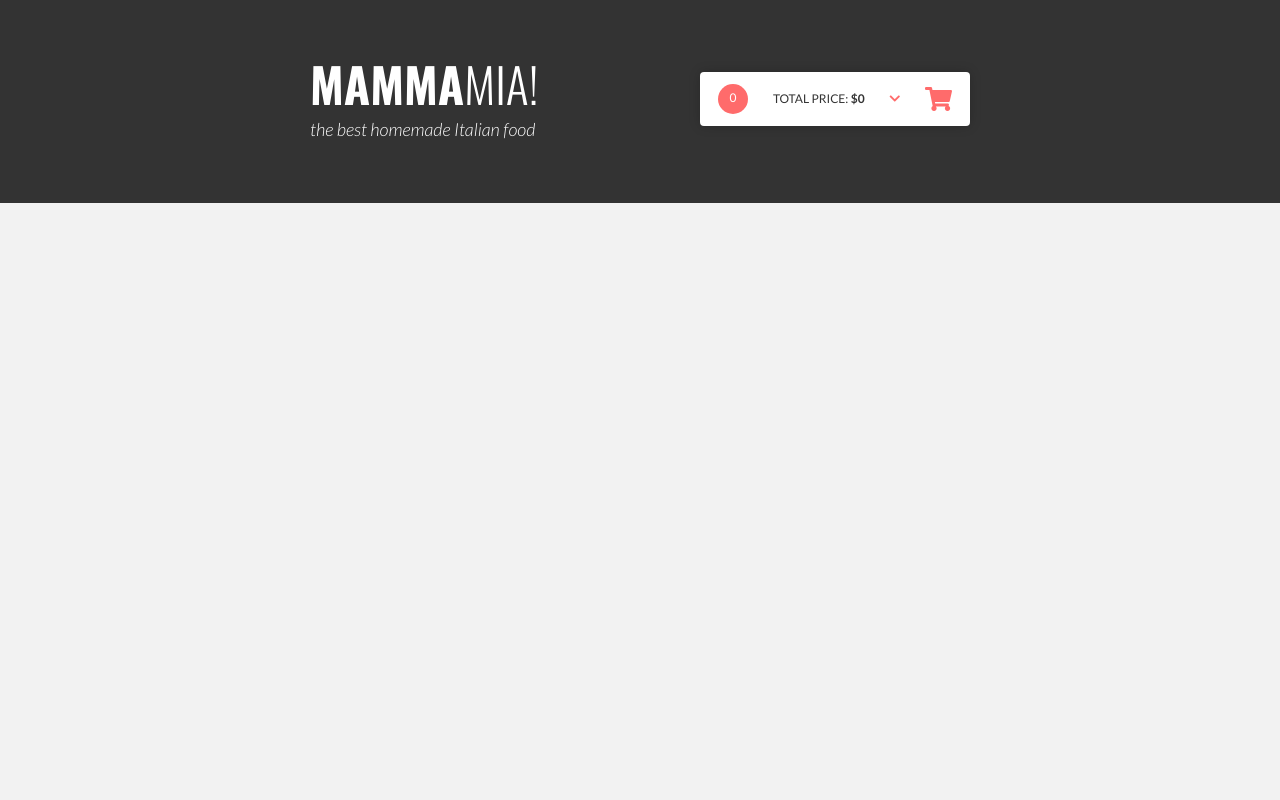
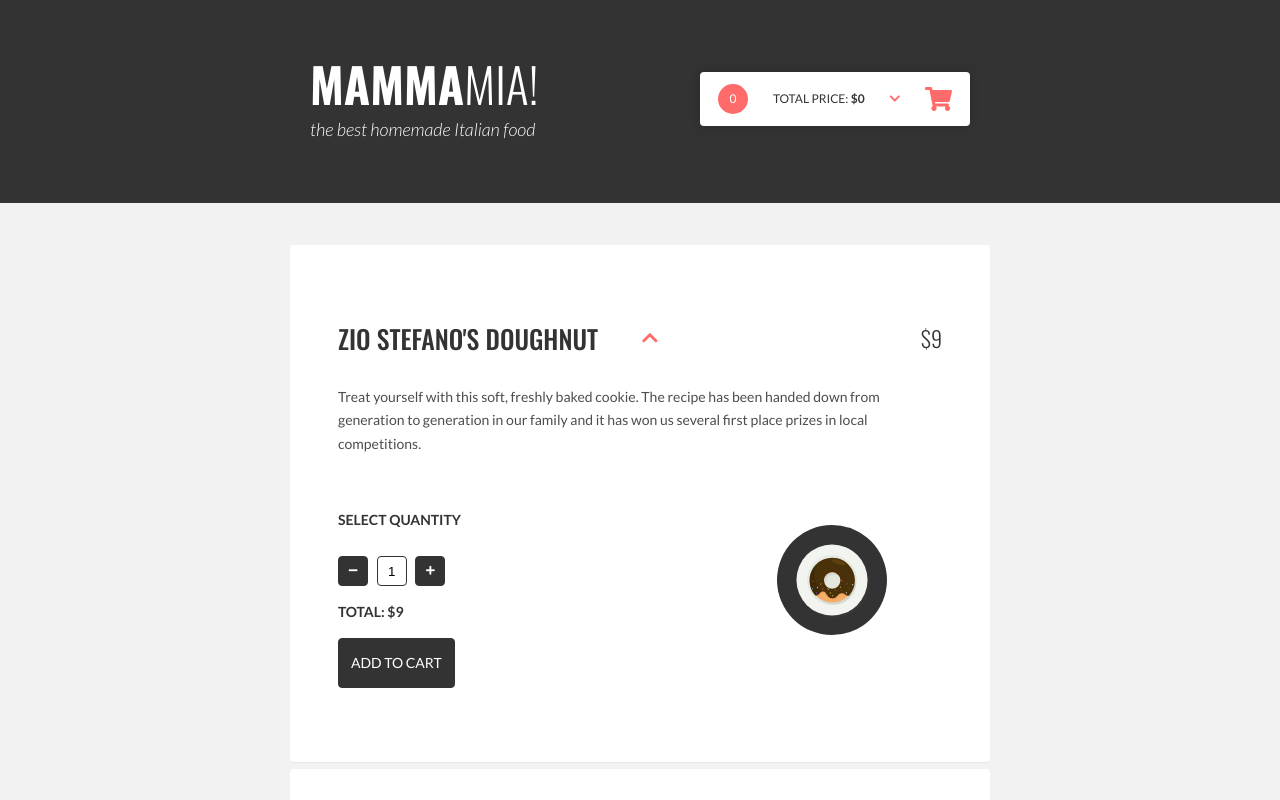
Before and after one commit to LachorJohnny/project-pizzeria, a website: page src/index.html in a window 1280 px wide. Shown: the top 800 px of the page. Drawn offline with nearby package versions, Linux system fonts and the light colour scheme; files that its build step writes are made by us from their sources.

Commit message:
Add Product class with renderInMenu method and initialize in initMenu

```diff
--- a/src/js/script.js
+++ b/src/js/script.js
@@ -1,11 +1,11 @@
 /* global Handlebars, utils, dataSource */ // eslint-disable-line no-unused-vars
 
 {
-  'use strict';
+  'use strict'; // prettier-ignore
 
-const select = {
-  templateOf: {
-    menuProduct: "#template-menu-product",
+  const select = {
+    templateOf: {
+      menuProduct: '#template-menu-product',
     },
     containerOf: {
       menu: '#product-list',
@@ -45,21 +45,57 @@ const select = {
       defaultValue: 1,
       defaultMin: 0,
       defaultMax: 10,
-    }
+    },
   };
 
   const templates = {
-    menuProduct: Handlebars.compile(document.querySelector(select.templateOf.menuProduct).innerHTML),
+    menuProduct: Handlebars.compile(
+      document.querySelector(select.templateOf.menuProduct).innerHTML
+    ),
   };
 
+  class Product {
+    constructor(id, data) {
+      this.id = id;
+      this.data = data;
+
+      this.renderInMenu();
+    }
+
+    renderInMenu() {
+      const generatedHTML = templates.menuProduct(this.data);
+      this.element = utils.createDOMFromHTML(generatedHTML);
+
+      const menuContainer = document.querySelector(select.containerOf.menu);
+      menuContainer.appendChild(this.element);
+    }
+  }
+
   const app = {
-    init: function(){
+    initMenu: function () {
+      const thisApp = this;
+
+      for (const productData in thisApp.data.products) {
+        new Product(productData, thisApp.data.products[productData]);
+      }
+    },
+
+    initData: function () {
+      const thisApp = this;
+
+      thisApp.data = dataSource;
+    },
+
+    init: function () {
       const thisApp = this;
       console.log('*** App starting ***');
       console.log('thisApp:', thisApp);
       console.log('classNames:', classNames);
       console.log('settings:', settings);
       console.log('templates:', templates);
+
+      thisApp.initData();
+      thisApp.initMenu();
     },
   };
 
--- a/src/sass/partials/_cart.scss
+++ b/src/sass/partials/_cart.scss
@@ -38,7 +38,7 @@
     border-radius: 50%;
     color: $color-light;
     text-align: center;
-    line-height: 28px;
+    line-height: 30px;
   }
 
   &__total-price {
```
